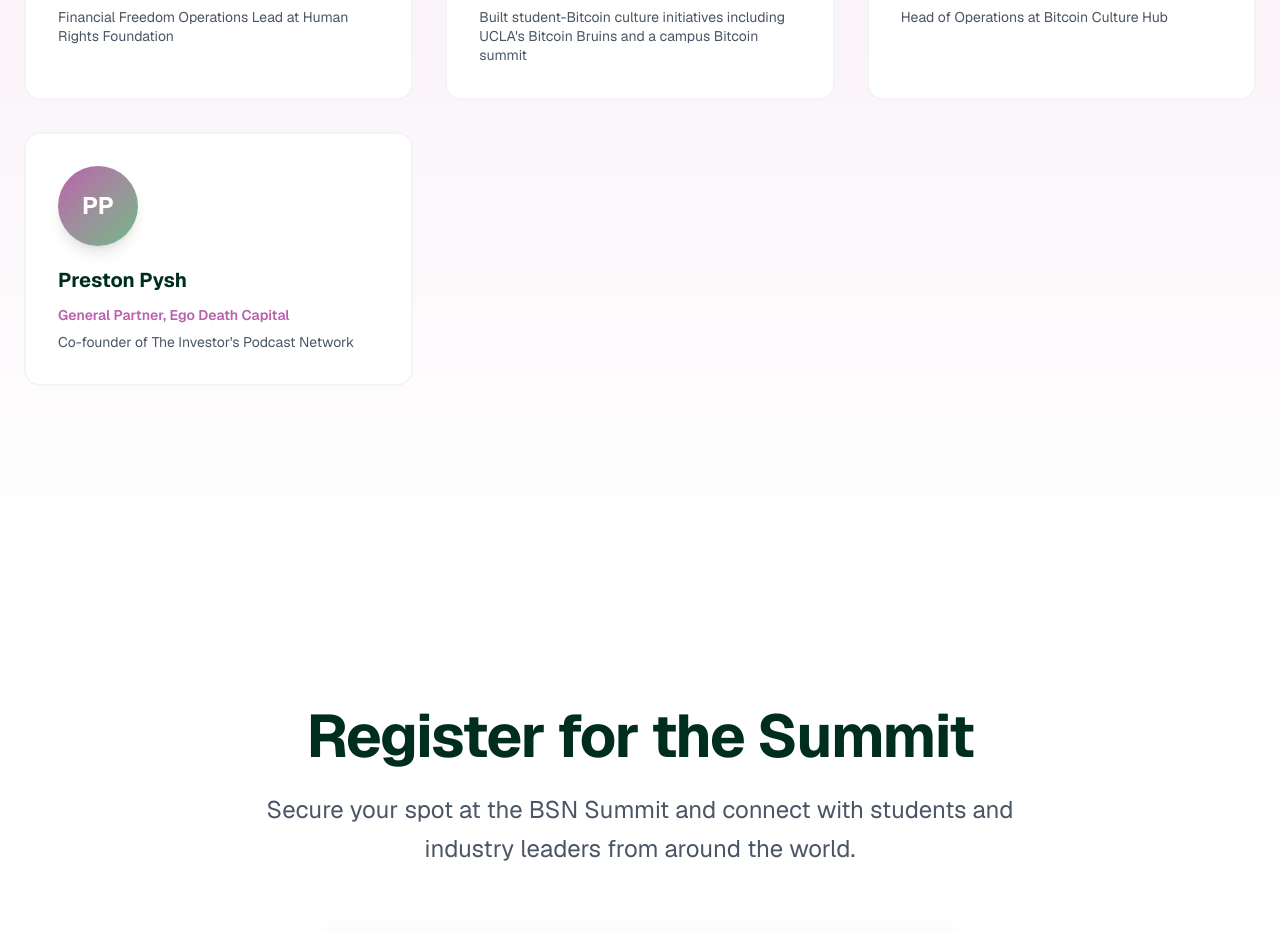
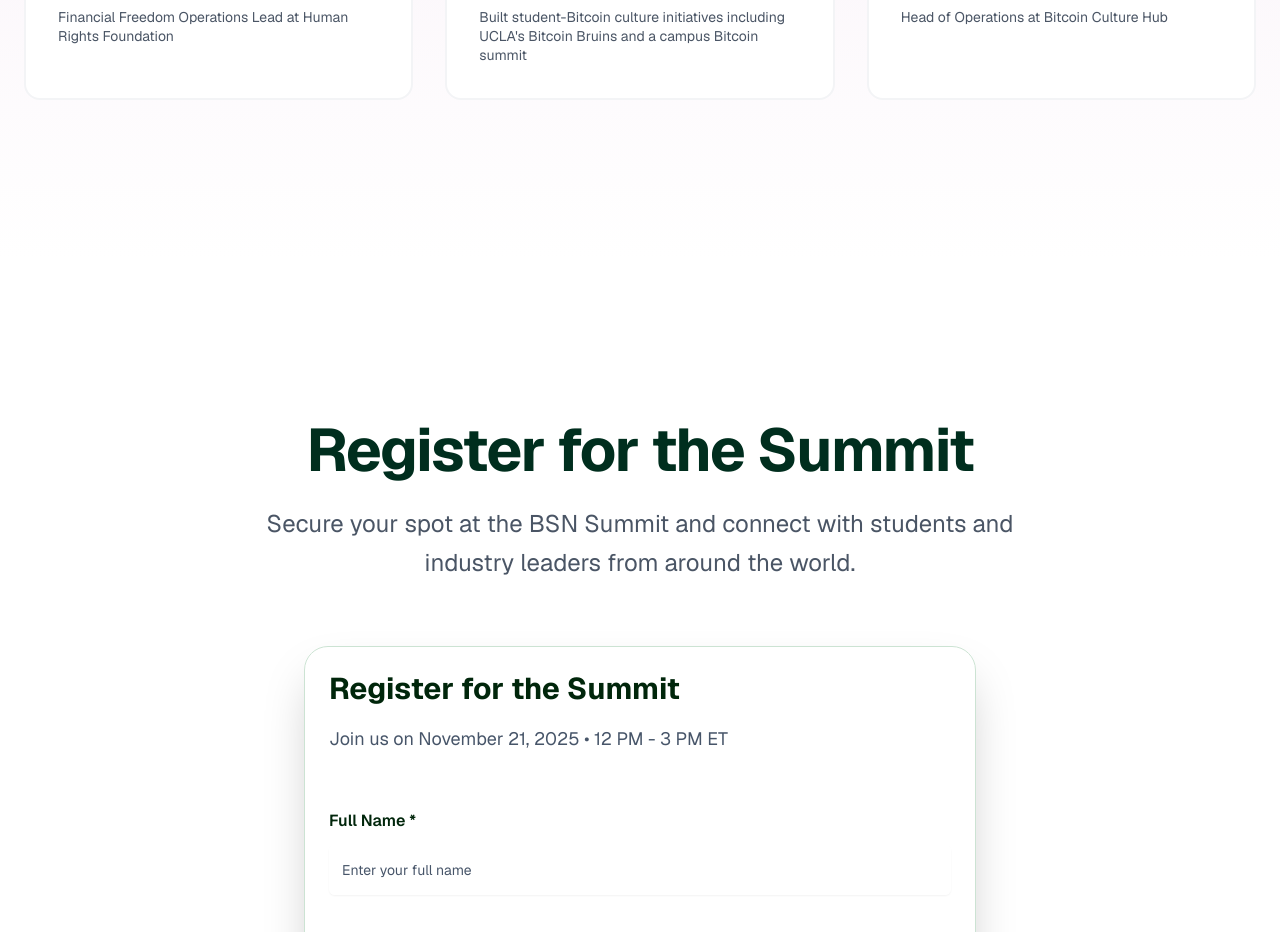
Before and after one commit to Rush0017/v0-unconference-page-build, a Next.js app: page / in a window 1280 px wide. Shown: the part 3405-4337 px from the top of the page. Built offline with nearby package versions, Linux system fonts and the light colour scheme; no server answers.

Commit message:
feat: remove Preston Pysh from speakers list
Update speaker list to maintain grid layout with 9 speakers.

Co-authored-by: null <144868452+Rush0017@users.noreply.github.com>

```diff
--- a/components/speakers-section.tsx
+++ b/components/speakers-section.tsx
@@ -56,12 +56,6 @@ const speakers = [
     title: "Founder & President",
     organization: "UW-Madison BTC Club",
     role: "Head of Operations at Bitcoin Culture Hub",
-  },
-  {
-    name: "Preston Pysh",
-    title: "General Partner",
-    organization: "Ego Death Capital",
-    role: "Co-founder of The Investor's Podcast Network",
   },
 ]
 
```
